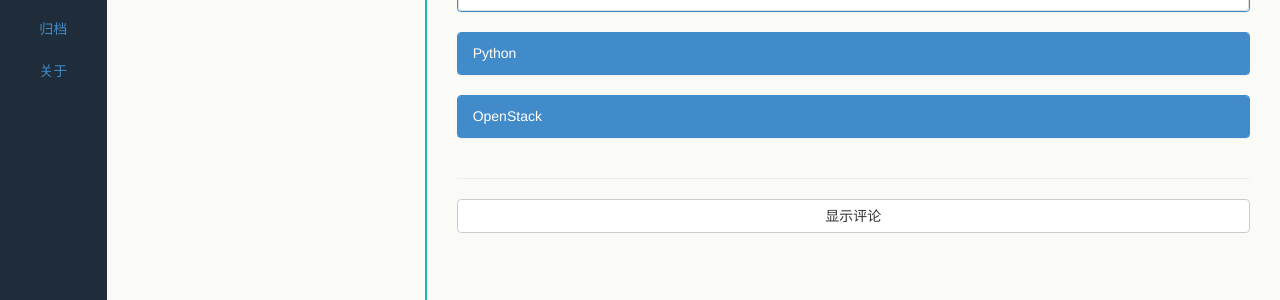
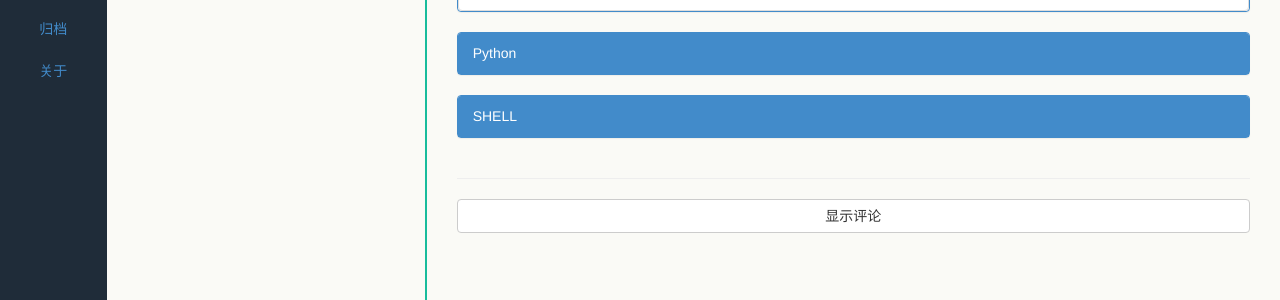
Before and after one commit to AllenXL/allenxl.github.io, a Jekyll site: the page built from index.html, in a window 1280 px wide. Shown: the part 217-517 px from the top of the page. Built offline with Jekyll 4.4.1, drawn with Linux system fonts in a browser that asks for light colours; the list of posts is cut into pages by our own code.

Commit message:
change config
change config

```diff
--- a/_config.yml
+++ b/_config.yml
@@ -38,7 +38,7 @@ active: 技术
 # 首页除了最新文章外显示分类
 cates:
   - Python
-  - OpenStack
+  - SHELL
 
 # 中文本地化
 locals:
```
